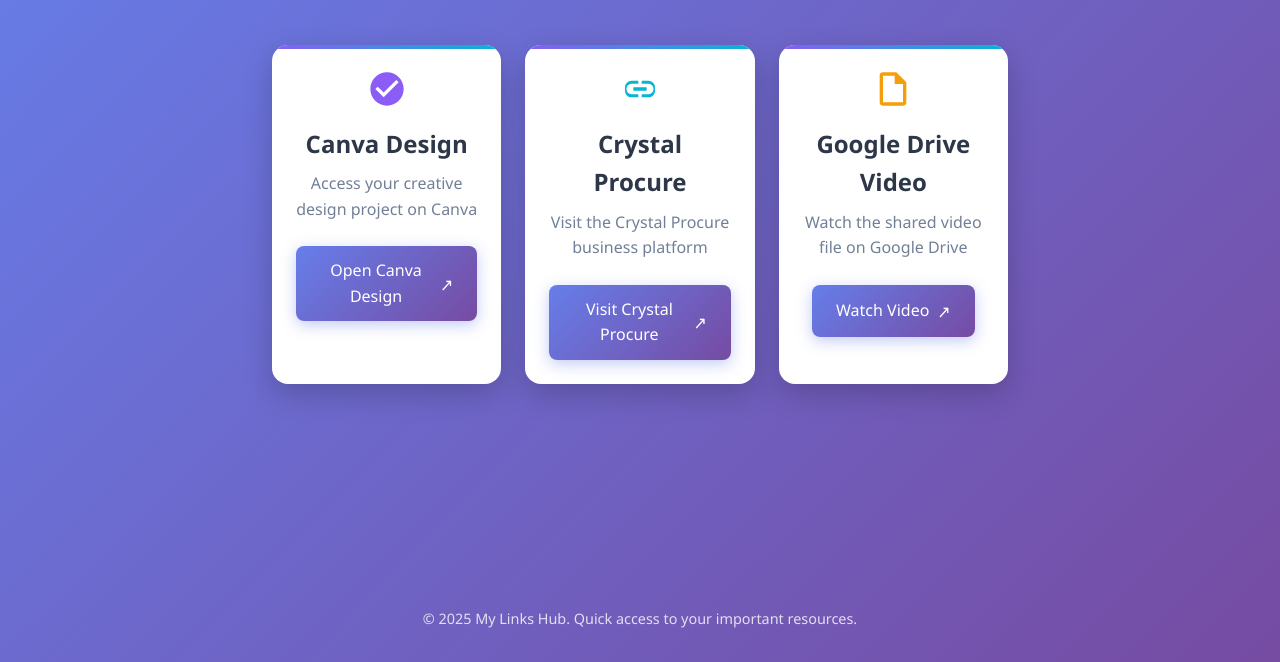
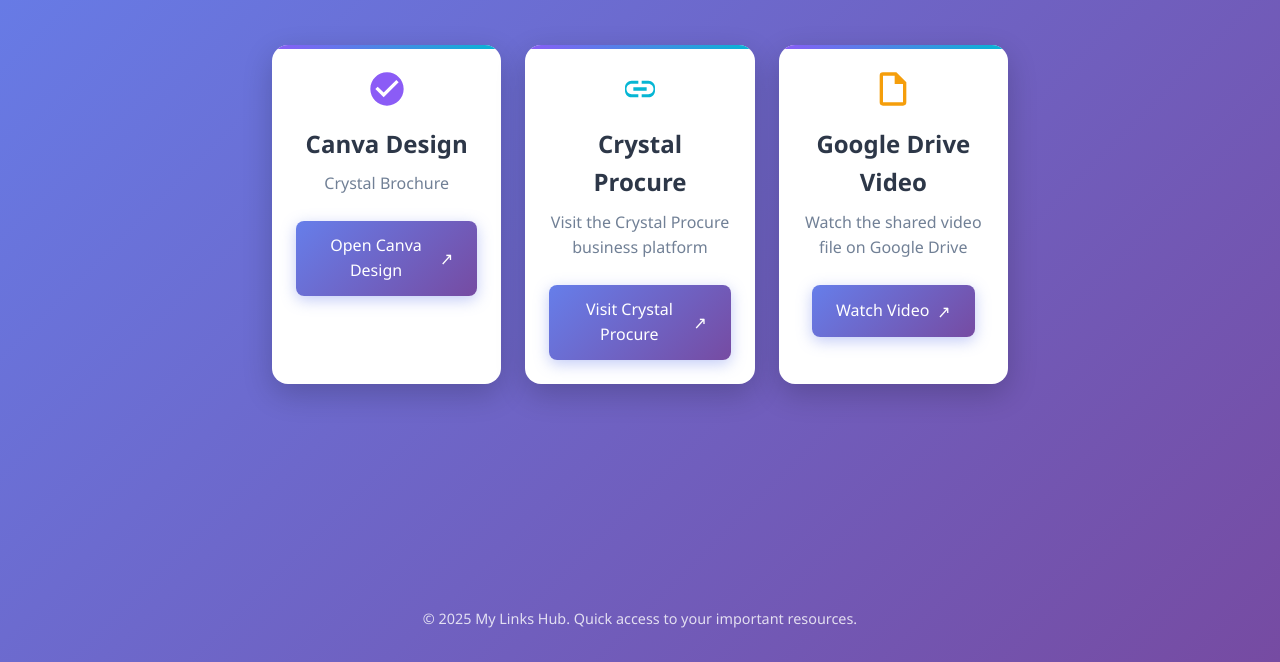
Before and after one commit to sidheresearch/Tree-link, a plain HTML site: page index.html in a window 1280 px wide. Shown: the part 138-800 px from the top of the page. Drawn offline with Linux system fonts and the light colour scheme.

Commit message:
Update index.html

```diff
--- a/index.html
+++ b/index.html
@@ -21,7 +21,7 @@
                     </svg>
                 </div>
                 <h2>Canva Design</h2>
-                <p>Access your creative design project on Canva</p>
+                <p>Crystal Brochure</p>
                 <a href="https://www.canva.com/design/DAGsSoE9Hhw/b9bemewhkTFP2JVa-5pgnQ/edit?utm_content=DAGsSoE9Hhw&utm_campaign=designshare&utm_medium=link2&utm_source=sharebutton"
                    target="_blank"
                    rel="noopener noreferrer"
```
